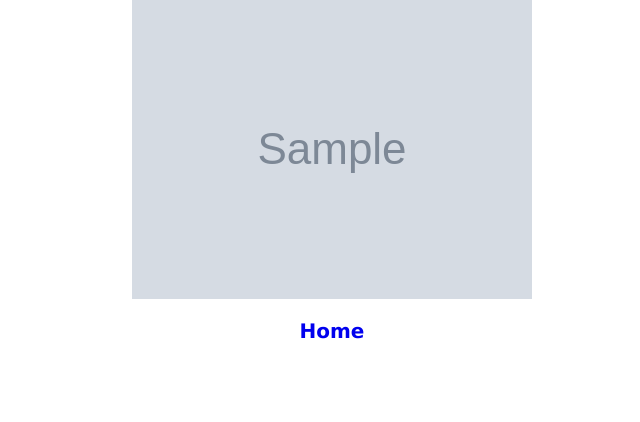
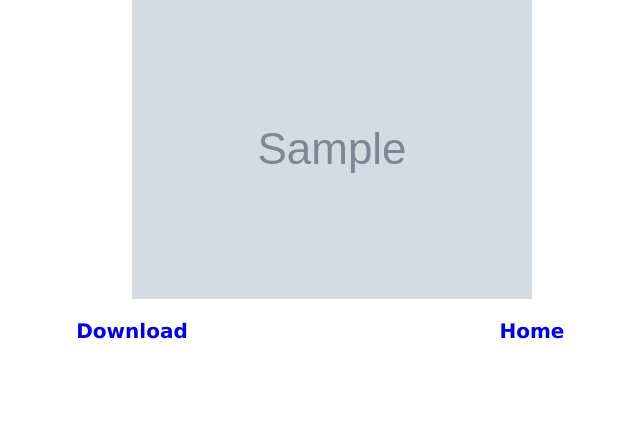
Before and after one commit to coffman04/image-processing, a Django app: page /download/1 in a window 1280 px wide. Shown: the part 108-530 px from the top of the page, without its empty margins (308-948 px from the left). Run offline with Django 5.2, Linux system fonts and the light colour scheme; tables that the repository leaves empty hold one stand-in row (values such as "Sample post"); grey boxes marked "Sample" are stand-in pictures.

Commit message:
added missing quotation mark

```diff
--- a/imageProcessing/templates/app/download.html
+++ b/imageProcessing/templates/app/download.html
@@ -6,6 +6,6 @@
     <img src="{{ image.filteredFile.url }}" alt="filteredImage"/>
 </div>
 <div class="buttonContainer">
-    <a class="downloadLink" href = "{{ image.filteredFile.url }}" download="{{ image.filteredFile.name }}>Download</a>
+    <a class="downloadLink" href = "{{ image.filteredFile.url }}" download="{{ image.filteredFile.name }}"">Download</a>
     <a class="downloadLink" href = "/">Home</a>
 </div>
```
